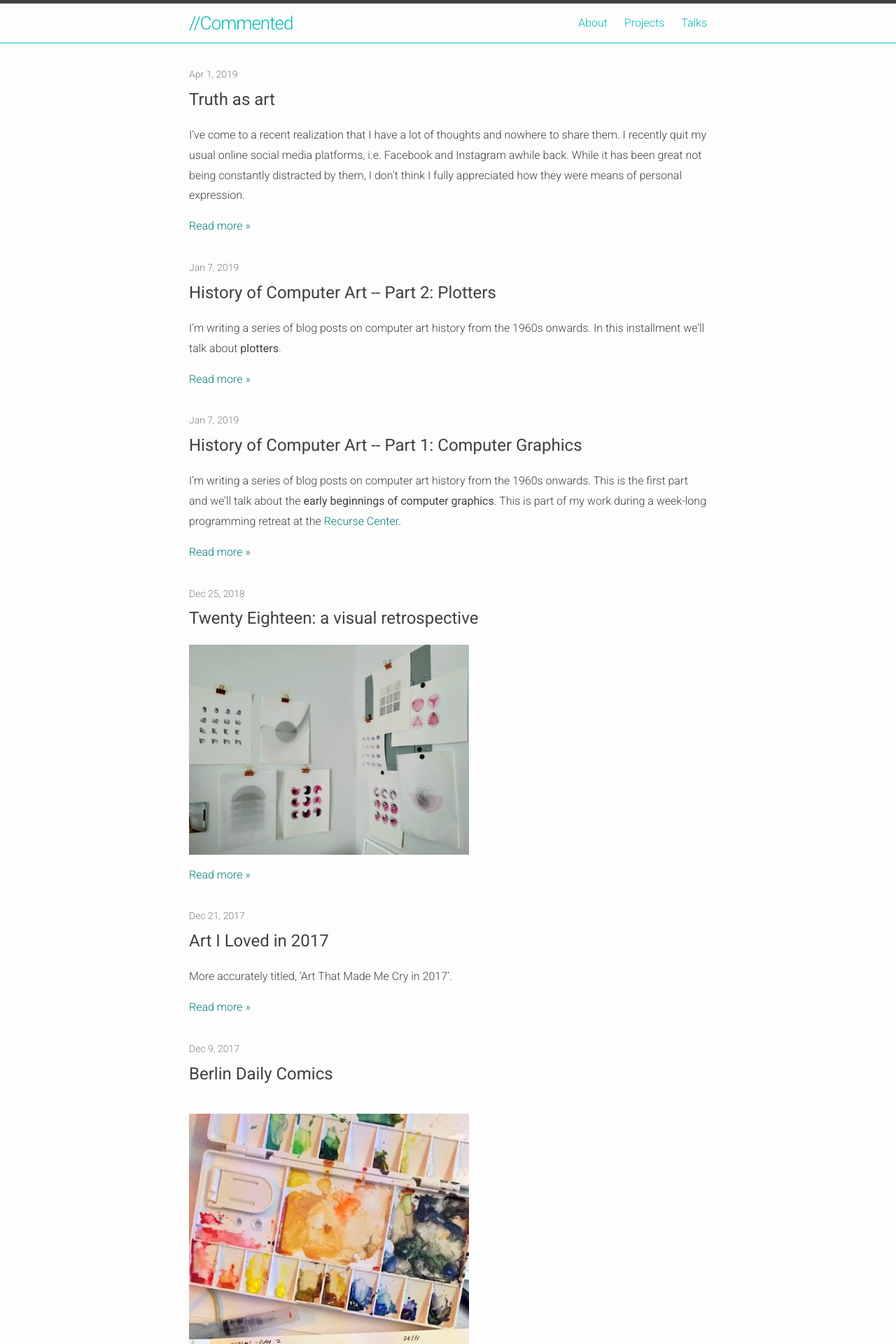
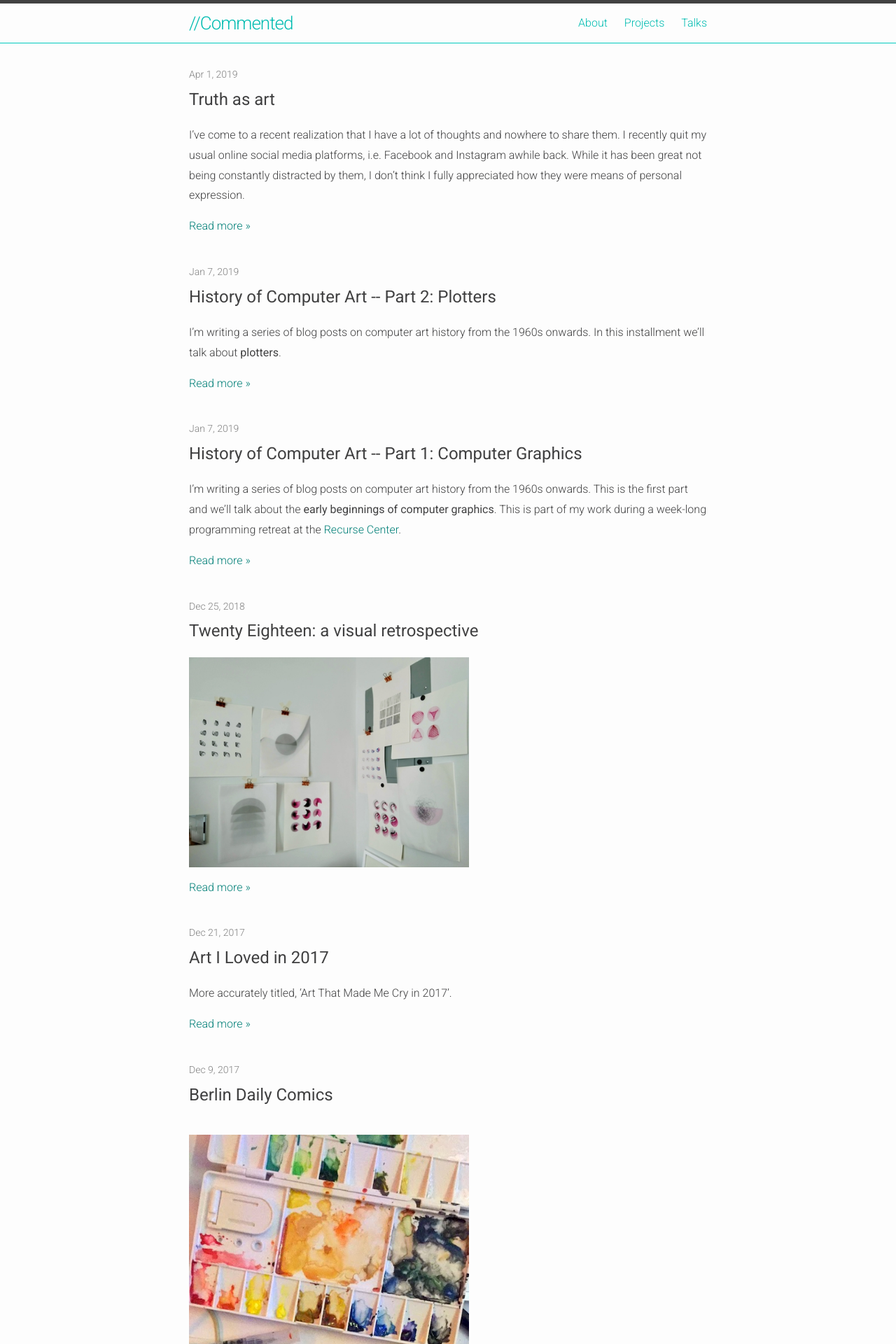
Before and after one commit to piratefsh/piratefsh.github.io, a Jekyll site: the page built from index.html, in a window 1280 px wide. Shown: the top 1920 px of the page at 70% size. Built offline with Jekyll 4.4.1, drawn with Linux system fonts in a browser that asks for light colours; the list of posts is cut into pages by our own code.

Commit message:
Increase space between posts in list

```diff
--- a/css/style.sass
+++ b/css/style.sass
@@ -100,6 +100,8 @@ a.btn
 .post-list
     h2 a
         color: $body-text-color
+    li
+        margin-bottom: 36px
 .post-meta
     font-family: $heading-font-family
 
```
